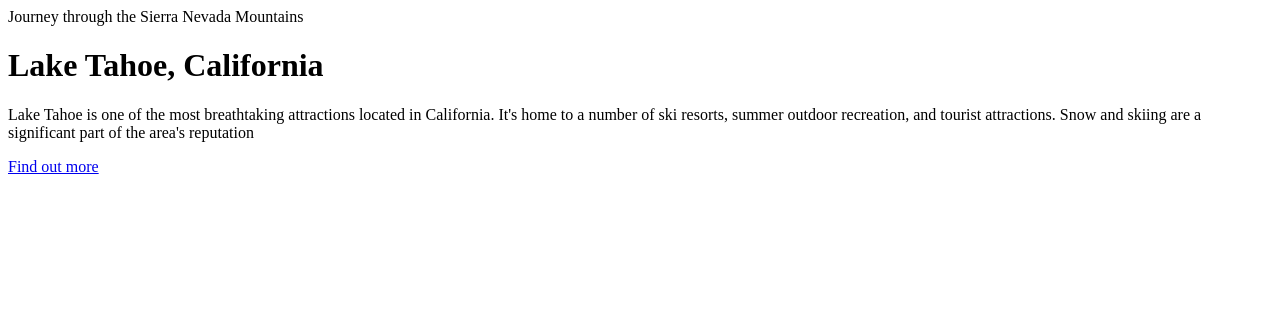
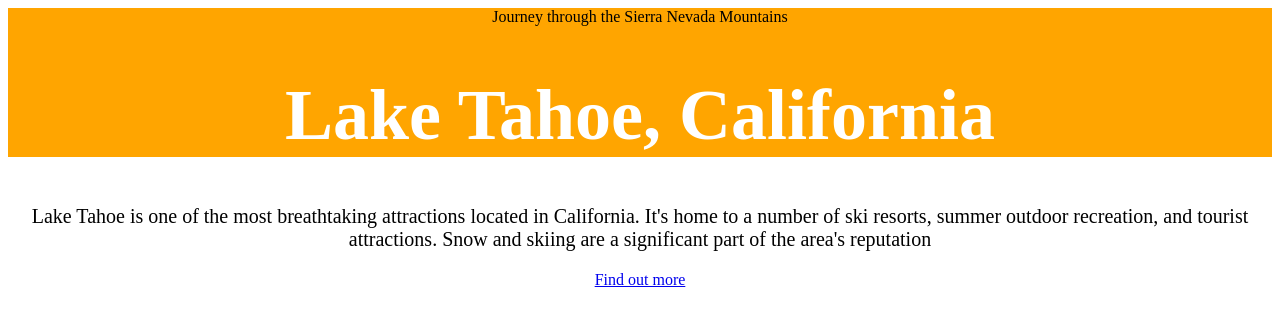
Before and after one commit to xJA10x/LakeTahoeWebsite, a plain HTML site: page index.html in a window 1280 px wide. Drawn offline with Linux system fonts and the light colour scheme.

Commit message:
Added external style sheet

```diff
--- /dev/null
+++ b/css/import-styles.css
@@ -0,0 +1,45 @@
+body {
+	font-family: Helvetica, sans-serif;
+	line-height: 1.5;
+	color: #878787;
+	margin: 0;
+}
+
+header {
+	padding-top: 120px;
+  padding-bottom: 90px;
+  margin-bottom: 50px;
+}
+
+header span {
+	color: white;
+  border-bottom: 2px solid;
+	font-size: 26px;
+  letter-spacing: 1.3px;
+  line-height: 2;
+  padding-bottom: 10px;
+  font-weight: lighter;
+}
+
+h1 {
+	font-size:72px;
+	font-weight: normal;
+	margin-top: 24px;
+  line-height: 1;
+  text-shadow: 0 1px 0 rgba(0,0,0,.3);
+}
+
+p {
+  color: initial;
+  line-height: 1.6;
+  padding: 0 24%;
+}
+
+a:link {
+	text-decoration: none;
+  font-size: 20px;
+	color: #FFA949;
+	border-bottom: solid 3px;
+	padding: 0 9px 3px 9px;
+	display: inline-block;
+}
--- a/css/main.css
+++ b/css/main.css
@@ -0,0 +1,38 @@
+/*********************************
+
+main styles
+
+*********************************/
+
+body {
+
+  text-align: center;
+
+}
+
+h1 {
+
+  font-size: 72px;
+  color: white;
+
+}
+
+p {
+
+  font-size: 20px;
+
+
+
+}
+
+/*************************************
+
+Header styles
+
+**************************************/
+
+header {
+
+  background-color: orange;
+
+}
--- a/index.html
+++ b/index.html
@@ -1,16 +1,17 @@
 <html>
   <head>
     <title>Lake Tahoe</title>
+    <link rel="stylesheet" href="css/main.css">
   </head>
   <body>
     <header>
       <span>Journey through the Sierra Nevada Mountains</span>
       <h1>Lake Tahoe, California</h1>
-      <p>Lake Tahoe is one of the most breathtaking attractions located in California. It's home to
-        a number of ski resorts, summer outdoor recreation, and tourist attractions. Snow and skiing are
-        a significant part of the area's reputation
-      </p>
-      <a href="#">Find out more</a>
     </header>
+    <p>Lake Tahoe is one of the most breathtaking attractions located in California. It's home to
+      a number of ski resorts, summer outdoor recreation, and tourist attractions. Snow and skiing are
+      a significant part of the area's reputation
+    </p>
+    <a href="#">Find out more</a>
   </body>
 </html>
```
